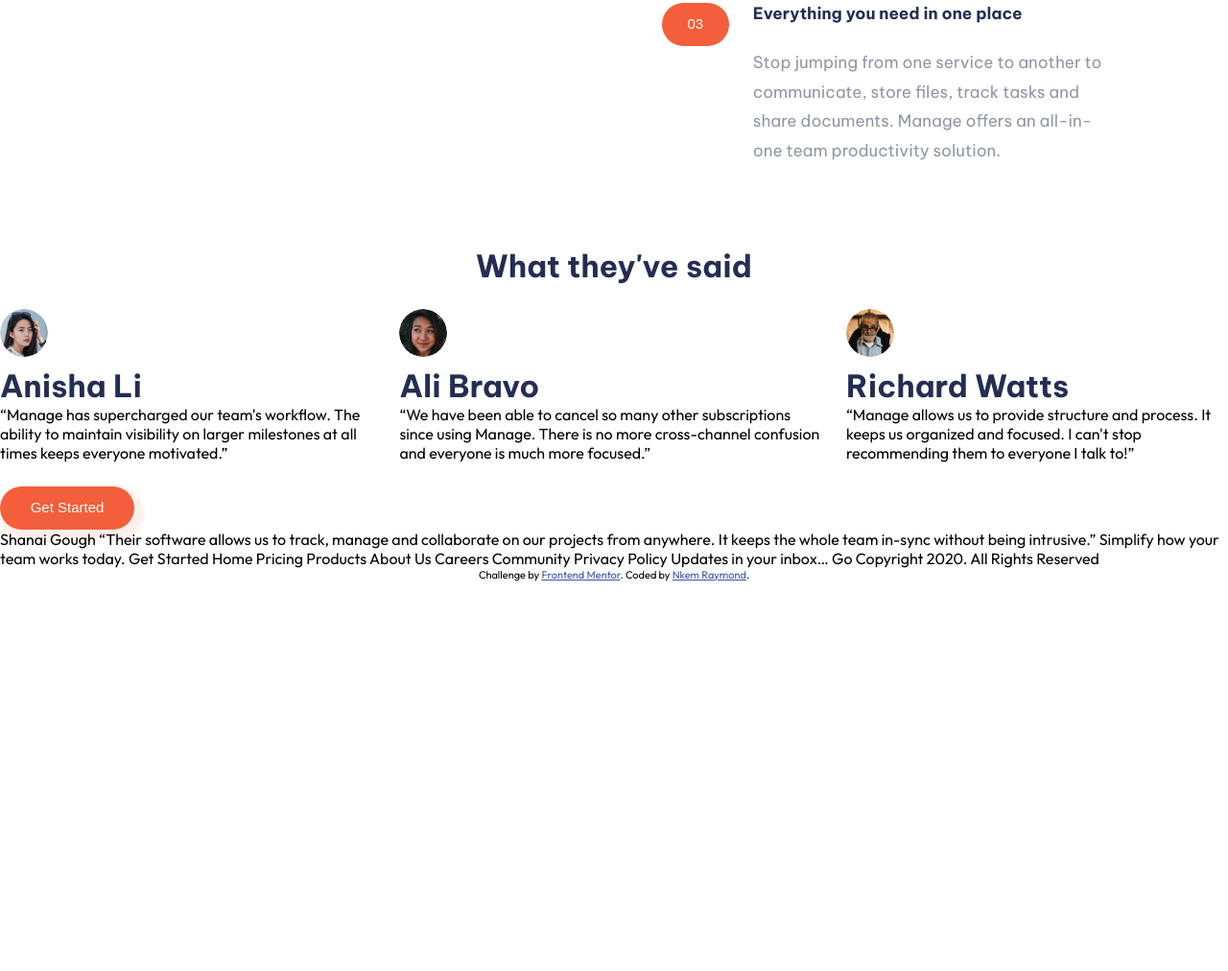
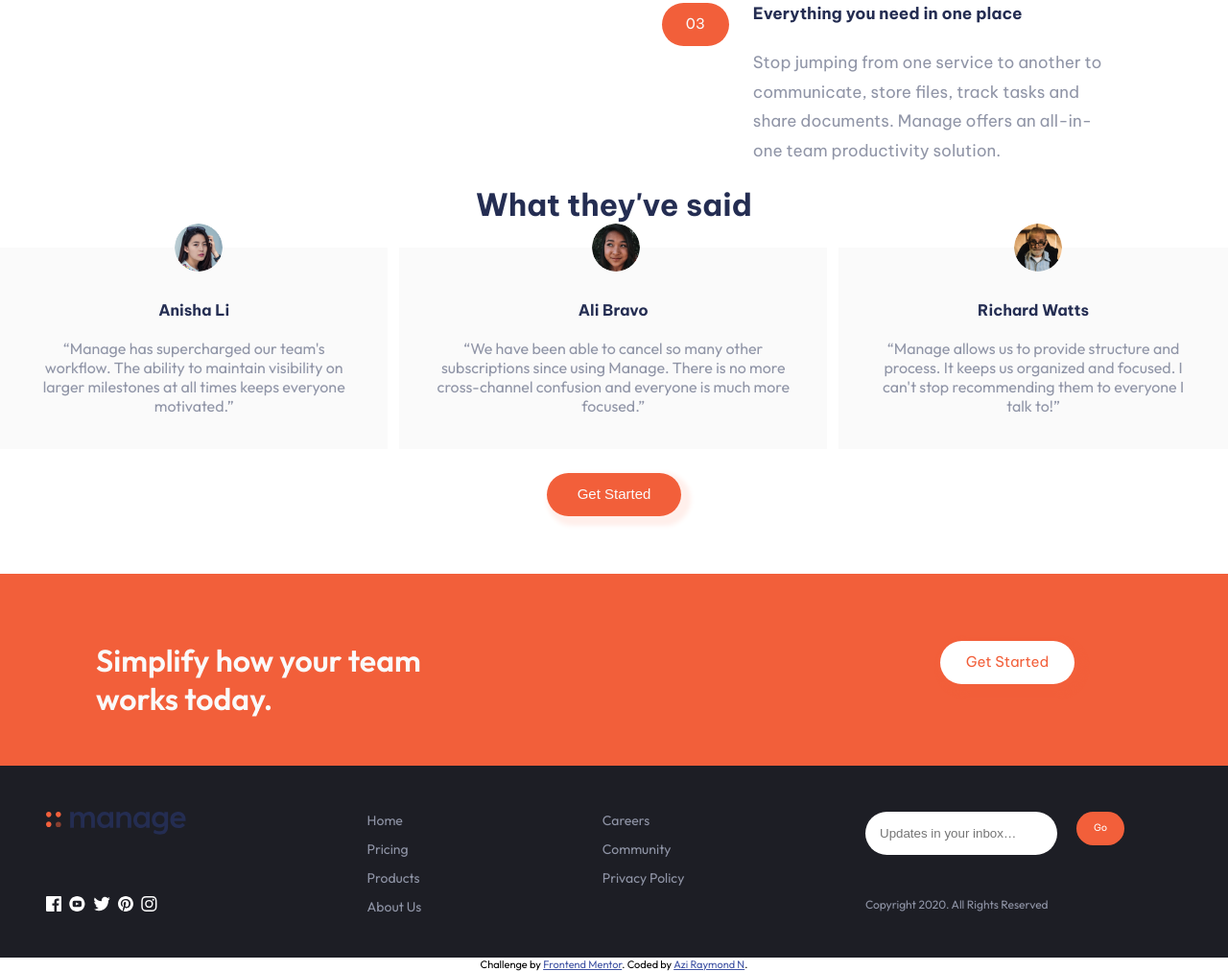
Before and after one commit to AZI-CODES/Managelandingpage, a plain HTML site: page index.html in a window 1280 px wide. Shown: the part 1324-2336 px from the top of the page at 96% size. Before the commit the page ends 1930 px from the top, so only its background shows below. Drawn offline with Linux system fonts and the light colour scheme.

Commit message:
css changes

```diff
--- a/Css/styles.css
+++ b/Css/styles.css
@@ -13,6 +13,7 @@ body {
   background-position-y: -190px;
   background-position-x: 780px;
   background-repeat: no-repeat;
+  background-color: #fff;
 }
 
 .attribution {
@@ -24,7 +25,7 @@ body {
 }
 
 .main-body-section {
-  margin-top: 5%;
+  padding-top: 5%;
   margin-left: 10%;
   margin-right: 10%;
   margin-bottom: 6%;
@@ -65,6 +66,7 @@ body {
   font-weight: 400;
   font-size: 15px;
   color: hsl(0, 0%, 98%);
+  font-family: "Be Vietnam Pro", sans-serif;
 }
 
 .top-top-section {
@@ -128,6 +130,8 @@ body {
   padding-top: 8px;
   color: white;
   background-color: hsl(12, 88%, 59%);
+  font-family: "Be Vietnam Pro", sans-serif;
+
   border: none;
   height: 45px;
   width: 70px;
@@ -205,18 +209,38 @@ body {
 
 .sec-image {
   display: grid;
-  gap: 6px;
-  justify-content: center;
+  gap: 20px;
+  place-items: center;
+  text-align: center;
+  background-color: hsl(0, 0%, 98%);
+  padding: 2.2rem;
+  position: relative;
 }
 
 .sec-image img {
   border-radius: 50%;
   height: 50px;
   align-items: center;
+  position: absolute;
+  top: -12%;
+  left: 45%;
 }
 
 .img-div img {
   justify-content: center;
+}
+
+.img-sec {
+  display: grid;
+  gap: 20px;
+}
+
+.img-sec h1 {
+  font-size: 16px;
+}
+
+.img-sec p {
+  color: hsl(227, 12%, 61%);
 }
 
 .opinion-b {
@@ -236,6 +260,11 @@ body {
   font-size: 15px;
   color: hsl(0, 0%, 98%);
 }
+.opinion-bt {
+  display: grid;
+
+  place-items: center;
+}
 
 .profiles {
   display: flex;
@@ -244,3 +273,123 @@ body {
 .text h1 {
   justify-content: center;
 }
+
+.get-started {
+  display: flex;
+  justify-content: space-between;
+  height: 200px;
+  padding-left: 100px;
+  padding-right: 100px;
+  padding-top: 70px;
+  margin-top: 60px;
+  background-color: hsl(12, 88%, 59%);
+  /* background-image: url("../images/bg-tablet-pattern.svg"); */
+}
+
+.get-started h1 {
+  color: hsl(0, 0%, 98%);
+}
+
+.g-button {
+  margin-right: 60px;
+  border-radius: 25px;
+  padding: 10px;
+  padding-top: 8px;
+  color: hsl(12, 88%, 59%);
+  background-color: white;
+  box-shadow: 5px 5px 5px 5px hsl(12, 88%, 59%);
+  border: none;
+  height: 45px;
+  width: 140px;
+  cursor: pointer;
+  align-items: center;
+  font-weight: 400;
+  font-size: 15px;
+  font-family: "Be Vietnam Pro", sans-serif;
+}
+
+.footer {
+  height: 200px;
+  background-color: hsl(233, 12%, 13%);
+  color: white;
+  display: flex;
+  justify-content: space-between;
+  padding: 3em;
+}
+.logo {
+  display: grid;
+  gap: 25px;
+  justify-content: space-between;
+}
+.logo img {
+  color: white;
+}
+.first {
+  display: grid;
+  align-content: space-between;
+}
+.icon-footer {
+  display: flex;
+  gap: 8px;
+}
+.icon-footer img {
+  height: 16px;
+}
+.second ul {
+  list-style: none;
+  display: grid;
+  gap: 12px;
+  font-size: 14px;
+  font-weight: 400;
+  color: hsl(227, 12%, 61%);
+}
+
+.third ul {
+  list-style: none;
+  display: grid;
+  gap: 12px;
+  font-size: 14px;
+  font-weight: 400;
+  color: hsl(227, 12%, 61%);
+}
+.footer-go {
+  margin-right: 60px;
+  border-radius: 25px;
+  padding: 10px;
+  padding-top: 8px;
+  color: white;
+  background-color: hsl(12, 88%, 59%);
+
+  border: none;
+  height: 35px;
+  width: 50px;
+  cursor: pointer;
+  align-items: center;
+  font-weight: 400;
+  font-size: 10px;
+  font-family: "Be Vietnam Pro", sans-serif;
+}
+
+.fourth {
+  display: grid;
+  align-content: space-between;
+}
+
+.fourth p {
+  font-size: 12px;
+  font-weight: 400;
+  color: hsl(227, 12%, 61%);
+}
+input {
+  border-radius: 25px;
+  height: 45px;
+  width: 200px;
+  padding: 15px;
+  border: none;
+  color: hsl(227, 12%, 61%);
+}
+.input-c {
+  display: flex;
+  gap: 20px;
+  border: none;
+}
--- a/index.html
+++ b/index.html
@@ -97,8 +97,7 @@
     </div>
 
     <div class="profiles">
-      <ul>
-        <li>
+
           <div class="sec-image">
             <div class="img-div">
               <img src="./images/avatar-anisha.png" alt="">
@@ -111,8 +110,8 @@
             </div>
           </div>
 
-        </li>
-        <li>
+
+
           <div class="sec-image">
             <div class="img-div">
               <img src="./images/avatar-ali.png" alt="">
@@ -125,8 +124,7 @@
             </div>
           </div>
 
-        </li>
-        <li>
+
           <div class="sec-image">
             <div class="img-div">
               <img class="img-div" src="./images/avatar-richard.png" alt="">
@@ -138,84 +136,59 @@
             </div>
           </div>
 
-        </li>
-      </ul>
+
     </div>
 
     <div class="opinion-bt">
       <button class="opinion-b">Get Started </button>
     </div>
   </div>
-  <div class="get-started"></div>
-  <div class="footer"></div>
+  <div class="get-started">
+    <h1>Simplify how your team <br> works today.</h1>
+    <button class="g-button">Get Started</button>
+  </div>
+  <div class="footer">
+    <div class="first">
+      <div class="img-footer">
+        <img src="./images/logo.svg" alt="">
+      </div>
+      <div class="icon-footer">
+        <img src="./images/icon-facebook.svg" alt="fb">
+        <img src="./images/icon-youtube.svg" alt="yt">
+        <img src="./images/icon-twitter.svg" alt="tw">
+        <img src="./images/icon-pinterest.svg" alt="pi">
+        <img src="./images/icon-instagram.svg" alt="ig">
+      </div>
+    </div>
+    <div class="second">
+      <ul>
+        <li>Home</li>
+        <li>Pricing</li>
+        <li>Products</li>
+        <li>About Us</li>
+      </ul>
+    </div>
+    <div class="third">
+      <ul>
+      <li>Careers</li>
+      <li>Community</li>
+      <li>Privacy Policy</li></ul>
+    </div>
+    <div class="fourth">
+      <div class="input-c">
+        <input placeholder="Updates in your inbox…" type="text"> <button class="footer-go">Go</button>
+      </div>
+      <div>
+        <p>Copyright 2020. All Rights Reserved</p>
+      </div>
+    </div>
+  </div>
  </div>
-
-
-
-
-
-
-
-
-
-
-
-
-
-
-
-
-
-
-
-
-
-
-
-
-
-
-
-
-
-
-
-
-
-
-
-
-
-
-
-
-
-  Shanai Gough
-  “Their software allows us to track, manage and collaborate on our projects
-  from anywhere. It keeps the whole team in-sync without being intrusive.”
-
-
-
-  Simplify how your team works today.
-  Get Started
-
-  Home
-  Pricing
-  Products
-  About Us
-  Careers
-  Community
-  Privacy Policy
-
-  Updates in your inbox…
-  Go
-
-  Copyright 2020. All Rights Reserved
-
-
-  <div class="attribution">
+   <!-- “Their software allows us to track, manage and collaborate on our projects
+  from anywhere. It keeps the whole team in-sync without being intrusive.” -->
+<div class="attribution">
     Challenge by <a href="https://www.frontendmentor.io?ref=challenge" target="_blank">Frontend Mentor</a>.
-    Coded by <a href="#">Nkem Raymond</a>.
+    Coded by <a href="#">Azi Raymond N</a>.
   </div>
 </body>
 </html>
```
